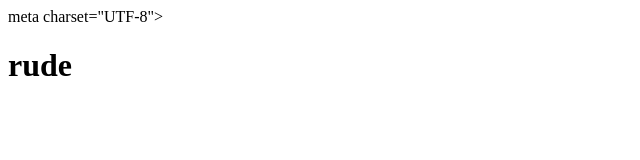
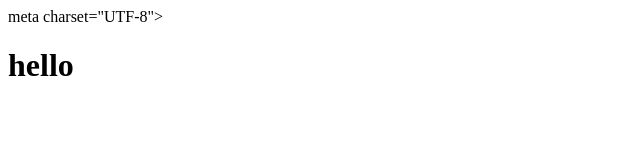
Before and after one commit to 97kaity/new-repo, a plain HTML site: page index.html in a window 1280 px wide. Shown: the full height of the page, 0-640 px from the left. Drawn offline with Linux system fonts and the light colour scheme.

```diff
--- a/index.html
+++ b/index.html
@@ -4,6 +4,6 @@
     meta charset="UTF-8">
     <meta name="viewport" content="width=device-width, intiial-scale=1-0" />
     <title>first-project</title>
-    <h1>rude</h1>
+    <h1>hello</h1>
   </head>
 </html>
```
